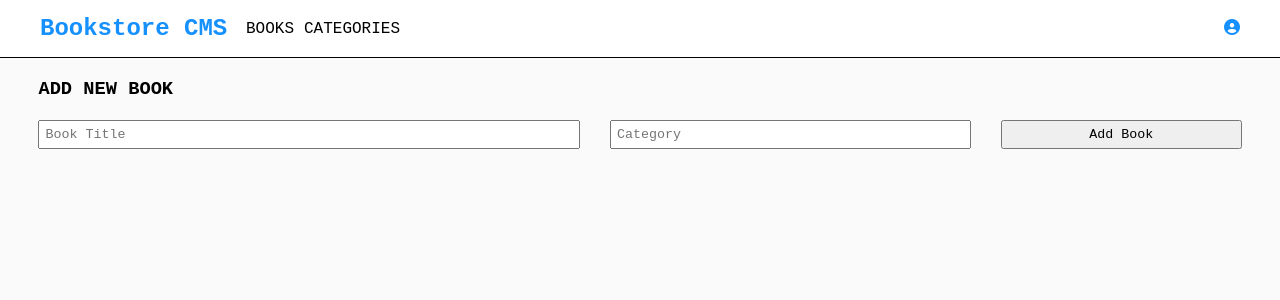
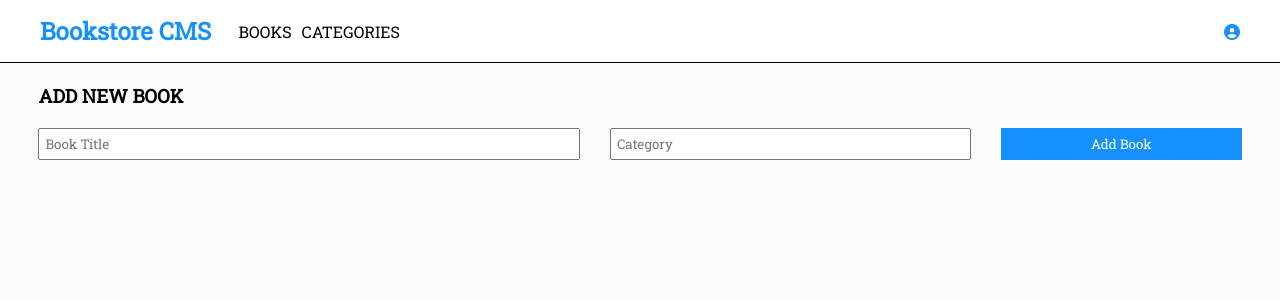
Before and after one commit to emmyobonyo/Bookstore, a React (Create React App) app: page / in a window 1280 px wide. Shown: the top 300 px of the page. Built offline with nearby package versions, Linux system fonts and the light colour scheme; no server answers.

Commit message:
Change font family

```diff
--- a/public/index.html
+++ b/public/index.html
@@ -8,6 +8,9 @@
       content="Web site created using create-react-app"
     />
     <title>Book Store</title>
+    <link rel="preconnect" href="https://fonts.googleapis.com">
+    <link rel="preconnect" href="https://fonts.gstatic.com" crossorigin>
+    <link href="https://fonts.googleapis.com/css2?family=Roboto+Slab:wght@300;400&family=Roboto:wght@300;400&display=swap" rel="stylesheet">
     <script src="https://kit.fontawesome.com/094da245c0.js" crossorigin="anonymous"></script>
   </head>
   <body>
--- a/src/App.css
+++ b/src/App.css
@@ -2,7 +2,8 @@
   padding: 0;
   margin: 0;
   box-sizing: border-box;
-  font-family: 'Courier New', Courier, monospace;
+  font-family: 'Roboto', sans-serif;
+  font-family: 'Roboto Slab', serif;
 }
 
 body {
--- a/src/components/addNewBook/AddNewBook.css
+++ b/src/components/addNewBook/AddNewBook.css
@@ -26,6 +26,9 @@
 
 #button {
   width: 20%;
+  background-color: #1590fd;
+  color: white;
+  border: none;
 }
 
 .div-new {
@@ -35,7 +38,7 @@
   background-color: white;
   border: 1px solid lightgray;
   padding: 10px 20px;
-  height: 100px;
+  height: 120px;
   margin-bottom: 20px;
 }
 
@@ -44,5 +47,5 @@
 }
 
 .category {
-  color: #1590FD;
+  color: #1590fd;
 }
--- a/src/components/navigation/Navigation.css
+++ b/src/components/navigation/Navigation.css
@@ -35,9 +35,9 @@
 }
 
 .logo a {
-  color: #1590FD;
+  color: #1590fd;
 }
 
 .fa-user-circle {
-  color: #1590FD;
+  color: #1590fd;
 }
```
